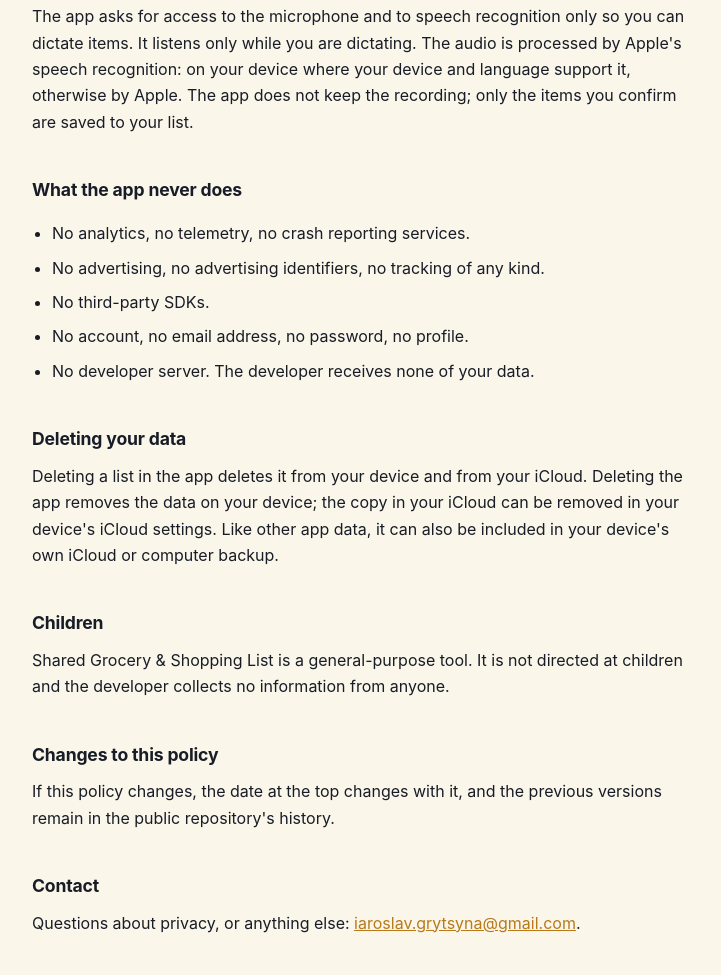
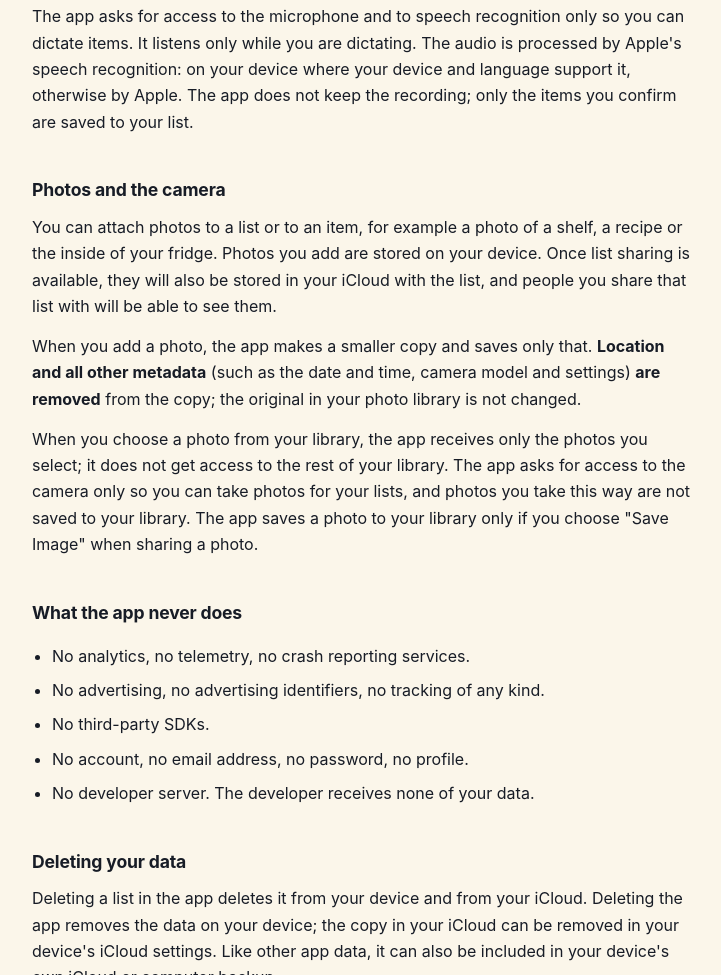
Before and after one commit to gyarcom-code/shoplist-site, a plain HTML site: page privacy.html in a window 1280 px wide. Shown: the part 925-1900 px from the top of the page, without its empty margins (276-997 px from the left). Drawn offline with Linux system fonts and the light colour scheme.

Commit message:
docs: privacy policy for photos and the camera
Photos are stored on the device (and with the list in iCloud once
sharing ships, visible to people the list is shared with); location and
other metadata are removed when a photo is added; camera access is used
only to take photos for lists.

Co-Authored-By: Claude Opus 5.5 <noreply@anthropic.com>

```diff
--- a/privacy.html
+++ b/privacy.html
@@ -48,6 +48,23 @@ is processed by Apple's speech recognition: on your device where your device
 and language support it, otherwise by Apple. The app does not keep the
 recording; only the items you confirm are saved to your list.</p>
 
+<h2>Photos and the camera</h2>
+<p>You can attach photos to a list or to an item, for example a photo of a
+shelf, a recipe or the inside of your fridge. Photos you add are stored on
+your device. Once list sharing is available, they will also be stored in your
+iCloud with the list, and people you share that list with will be able to see
+them.</p>
+<p>When you add a photo, the app makes a smaller copy and saves only that.
+<strong>Location and all other metadata</strong> (such as the date and time,
+camera model and settings) <strong>are removed</strong> from the copy; the
+original in your photo library is not changed.</p>
+<p>When you choose a photo from your library, the app receives only the
+photos you select; it does not get access to the rest of your library. The
+app asks for access to the camera only so you can take photos for your
+lists, and photos you take this way are not saved to your library. The app
+saves a photo to your library only if you choose "Save Image" when sharing a
+photo.</p>
+
 <h2>What the app never does</h2>
 <ul>
   <li>No analytics, no telemetry, no crash reporting services.</li>
```
